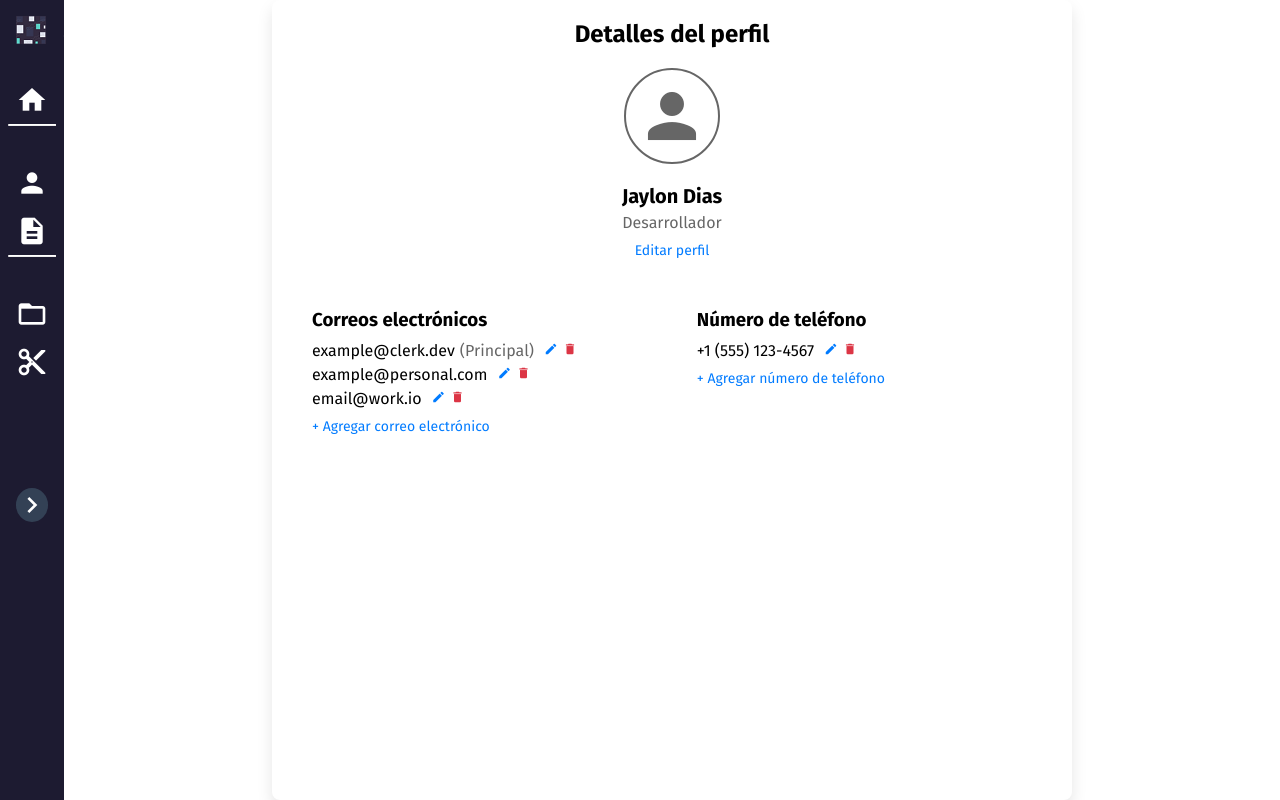
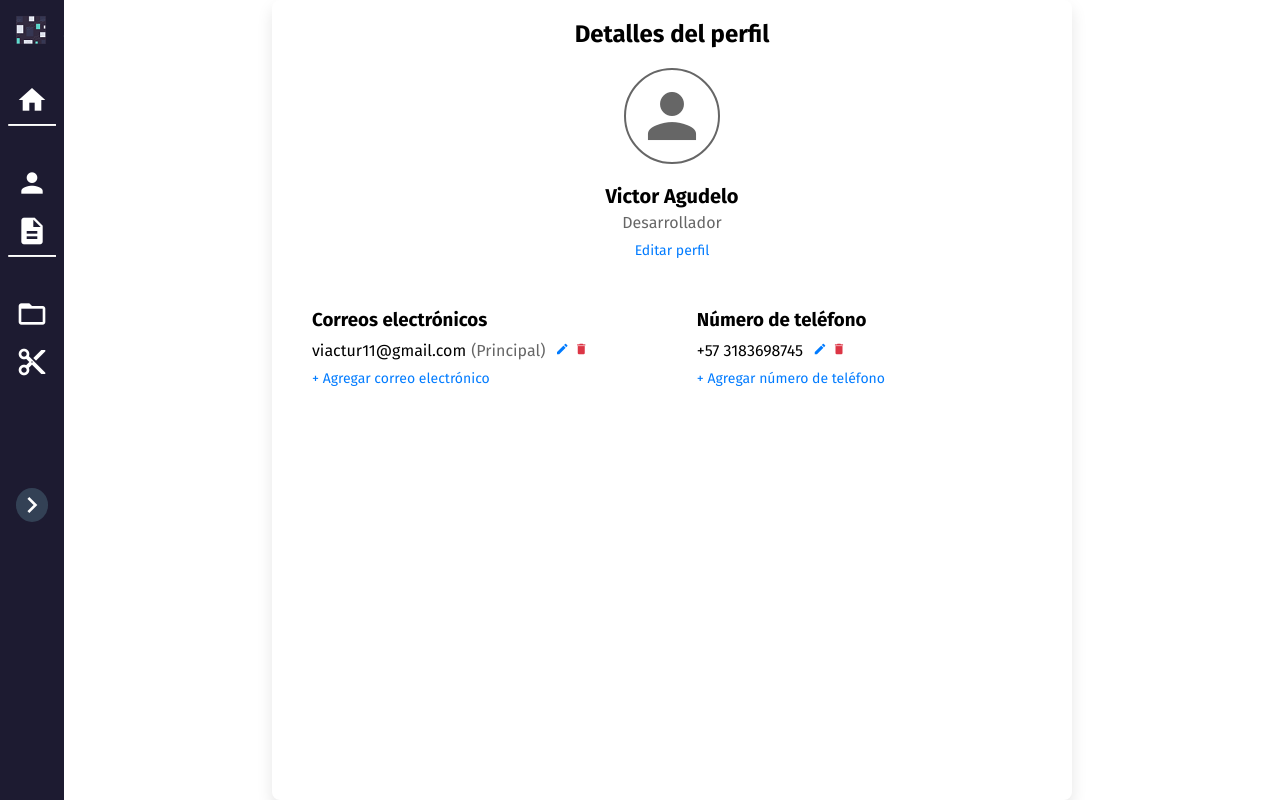
Before and after one commit to VictorDW/SmartCutApp_View, a Vue app: page /profile in a window 1280 px wide. Built offline with nearby package versions, Linux system fonts and the light colour scheme.

Commit message:
feature[Profile.vue]: Se actualizo la información de de prueba de la sección de editar perfil

```diff
--- a/src/views/Profile.vue
+++ b/src/views/Profile.vue
@@ -92,16 +92,16 @@
 		return {
 		  editing: false, // Indica si el perfil está en modo de edición
 		  user: {
-			firstName: 'Jaylon',
-			lastName: 'Dias',
+			firstName: 'Victor',
+			lastName: 'Agudelo',
 			position: 'Desarrollador',
 			emails: [
-			  { id: 1, address: 'example@clerk.dev', primary: true, editing: false },
-			  { id: 2, address: 'example@personal.com', primary: false, editing: false },
-			  { id: 3, address: 'email@work.io', primary: false, editing: false },
+			  { id: 1, address: 'viactur11@gmail.com', primary: true, editing: false },
+			  //{ id: 2, address: 'example@personal.com', primary: false, editing: false },
+			  //{ id: 3, address: 'email@work.io', primary: false, editing: false },
 			],
 			phoneNumber: {
-			  number: '+1 (555) 123-4567',
+			  number: '+57 3183698745',
 			  editing: false,
 			},
 		  },
```
